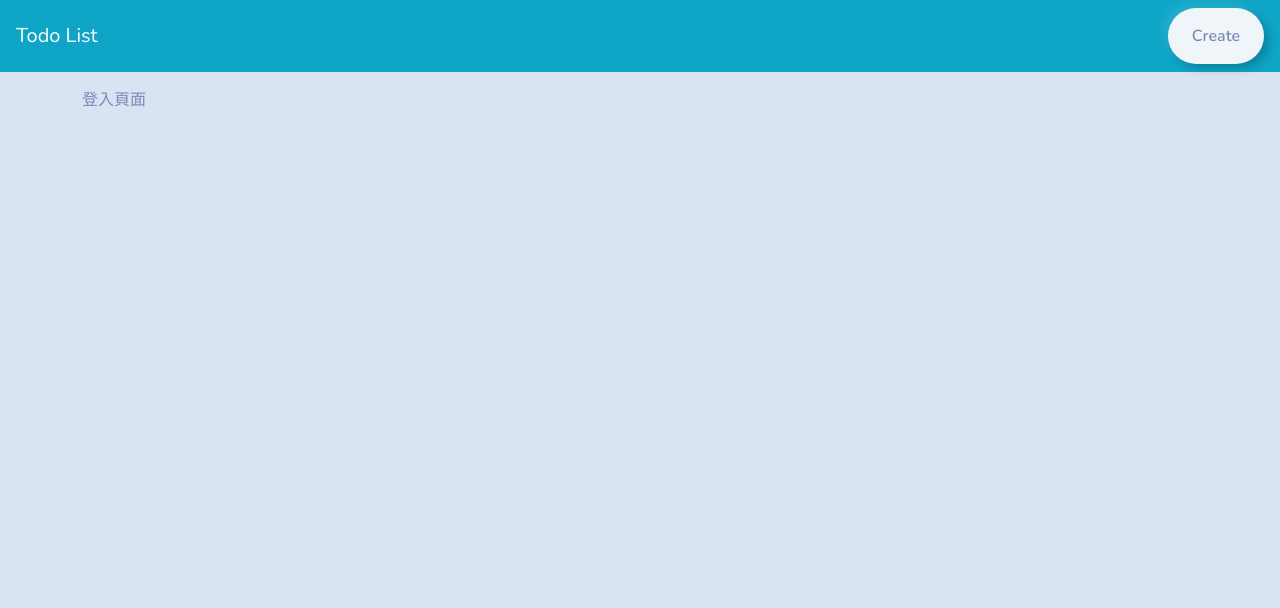
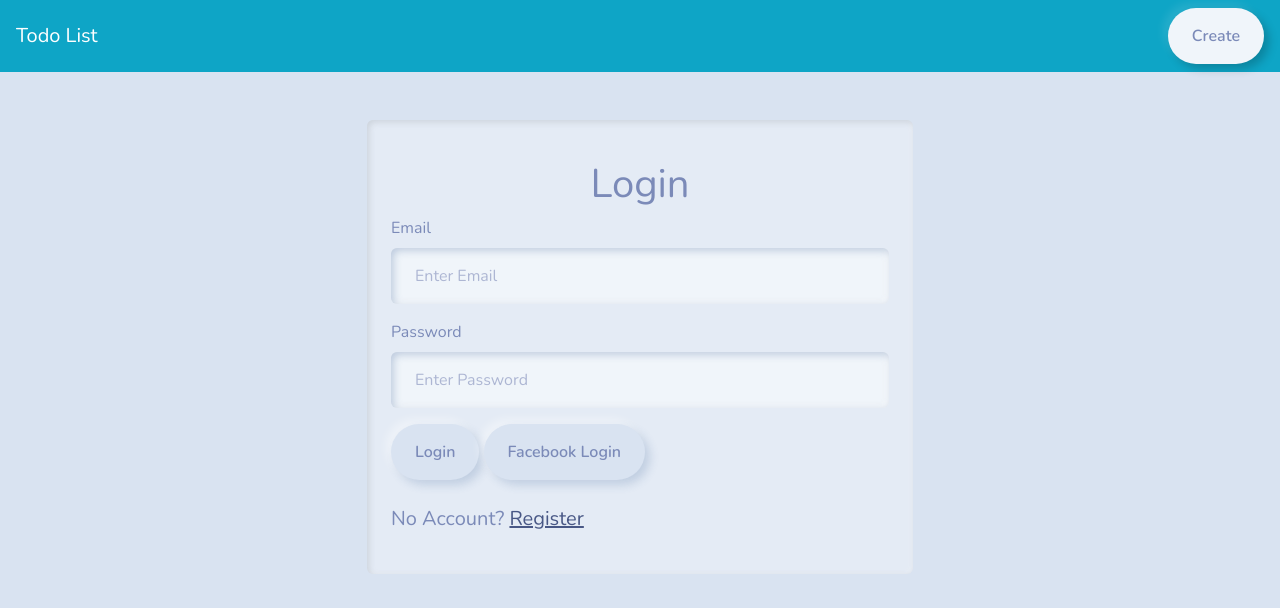
Before and after one commit to YangYgYang/todo_list, a Node server app: page /users/login in a window 1280 px wide. Shown: the top 608 px of the page. Run offline with Node 20, Linux system fonts and the light colour scheme; some libraries are stand-ins or nearby versions.

Commit message:
feat: add user login page

```diff
--- a/routes/modules/users.js
+++ b/routes/modules/users.js
@@ -2,6 +2,14 @@ const express = require('express')
 const router = express.Router()
 
 router.get('/login', (req, res) => {
-    res.render('login')
+        res.render('login')
+    })
+    //??為何到login頁面要用post
+router.post('/login', (req, res) => {})
+
+router.get('/register', (req, res) => {
+    res.render('register')
 })
+
+
 module.exports = router
--- a/views/login.hbs
+++ b/views/login.hbs
@@ -1 +1,23 @@
-<p>登入頁面</p>
+<div class="row mt-5">
+  <div class="col-md-6 m-auto">
+    <div class="card card-body">
+      <h1 class="text-center mt-3">Login</h1>
+
+    <form action="/users/login" method="POST">
+        <div class="mb-3">
+          <label for="email" class="mb-2">Email</label>
+          <input type="email" id="email" name="email" class="form-control" placeholder="Enter Email">
+        </div>
+        <div class="mb-3">
+          <label for="password" class="mb-2">Password</label>
+          <input type="password" id="password" name="password" class="form-control" placeholder="Enter Password">
+        </div>
+        <button type="submit" class="btn btn-primary btn-block">Login</button>
+        <a href="/auth/facebook" class="btn btn-info btn-block">Facebook Login</a>
+      </form>
+      <p class="lead mt-4">
+        No Account? <a href="/users/register">Register</a>
+      </p>
+    </div>
+  </div>
+</div>
--- /dev/null
+++ b/views/register.hbs
@@ -0,0 +1 @@
+<h2>Register</h2>
```
